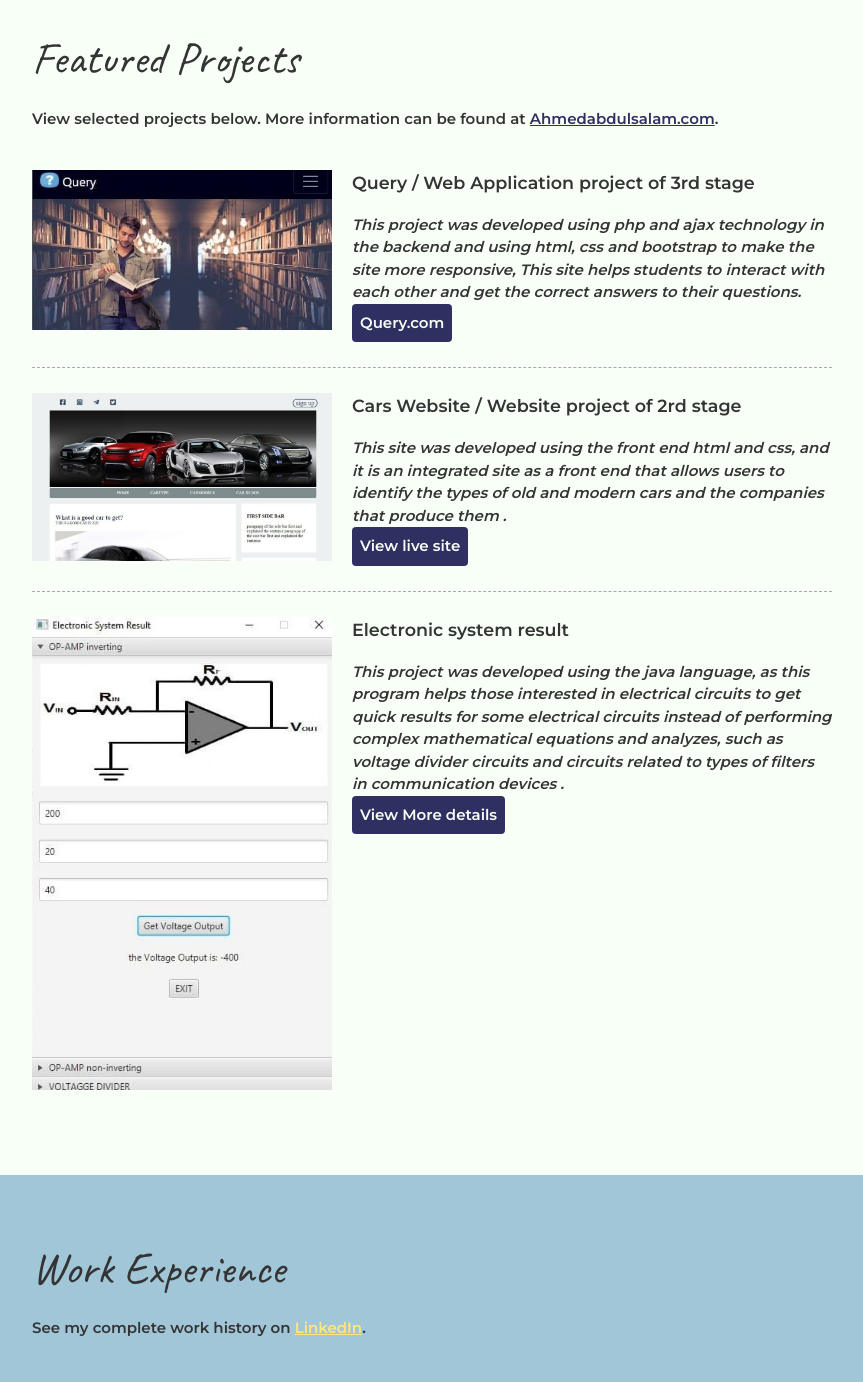
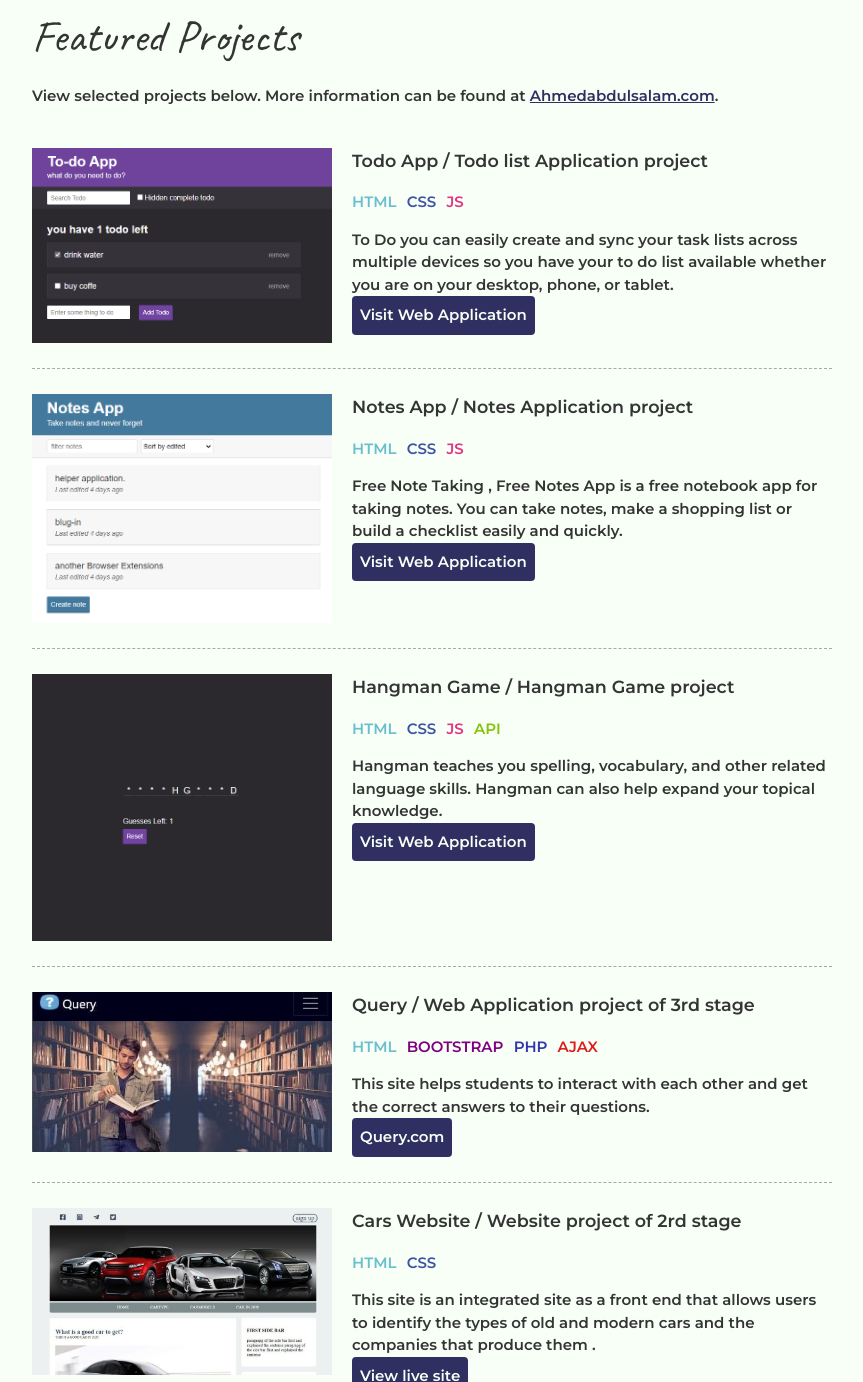
Before and after one commit to AhmedAbdulsalam7/Protofolio, a plain HTML site: page index.html in a window 1280 px wide. Shown: the part 470-1852 px from the top of the page, without its empty margins (208-1071 px from the left). Drawn offline with Linux system fonts and the light colour scheme.

Commit message:
Add files via upload

```diff
--- a/css/styles.css
+++ b/css/styles.css
@@ -92,6 +92,46 @@ h3 ~ p{
   background: rgb(47, 48, 97, 80%);
 
 }
+
+.project-item .technology {
+  padding-left: 0;
+}
+
+.html {
+  color: rgb(106, 190, 205);
+}
+.css {
+  color: rgb(62, 84, 163);
+}
+
+.javascript {
+  color: #e13784
+}
+
+.api {
+  color: #85c20a;
+}
+
+.ajax {
+  color: rgb(221, 29, 29);
+}
+
+.php {
+  color: rgb(52, 52, 172);
+}
+
+.bootstrap {
+  color: purple;
+}
+
+.project-item ul li {
+  /* background-color: rebeccapurple; */
+  display: inline;
+  margin-right: 6px;
+  font-weight: bold;
+  padding-left: 0;
+}
+
 
 /* Work Experience
 ----------------------------------*/
--- a/index.html
+++ b/index.html
@@ -30,10 +30,6 @@
           <p>I'm also exploring more creative
              endeavors to help college students
               excel with technology and collaboration.
-              <a href="#" target="_blank">
-                <br>Query</a>,
-               an online website I’m running with my
-                friend.</p>
       </div>
       </header>
 
@@ -46,30 +42,94 @@
 
           <!-- Project 1 -->
           <section class="project-item">
+            <img src="images/todo.PNG" alt="Todo App project">
+            <h3>Todo App / Todo list Application project</h3>
+            <ul class="technology">
+              <li class="html">HTML</li>
+              <li class="css">CSS</li>
+              <li class="javascript">JS</li>
+            </ul>
+            <p>
+              To Do you can easily create and sync your task lists across multiple devices so you
+               have your to do list available whether you are on your desktop, phone, or tablet.</p>
+
+            <a class="btn" href="https://ahmedabdulsalam-todo-app.netlify.app/">Visit Web Application</a>
+          </section>
+
+          <!-- Project 2 -->
+          <section class="project-item">
+            <img src="images/notes.PNG" alt="Notes App Project">
+            <h3>Notes App / Notes Application project</h3>
+            <ul class="technology">
+              <li class="html">HTML</li>
+              <li class="css">CSS</li>
+              <li class="javascript">JS</li>
+            </ul>
+            <p>
+              Free Note Taking , Free Notes App is a free notebook app for taking notes.
+               You can take notes, make a shopping list or build a checklist easily and quickly.</p>
+
+            <a class="btn" href="https://ahmedabdulsalam.netlify.app/">Visit Web Application</a>
+          </section>
+
+           <!-- Project 3 -->
+           <section class="project-item">
+            <img src="images/game.PNG" alt="Game Project">
+            <h3>Hangman Game / Hangman Game project</h3>
+            <ul class="technology">
+              <li class="html">HTML</li>
+              <li class="css">CSS</li>
+              <li class="javascript">JS</li>
+              <li class="api">API</li>
+            </ul>
+            <p>
+              Hangman teaches you spelling, vocabulary, and other
+               related language skills. Hangman can also help expand your topical knowledge.</p>
+
+            <a class="btn" href="http://abnormal-boats.surge.sh/">Visit Web Application</a>
+          </section>
+
+           <!-- Project 4 -->
+           <section class="project-item">
             <img src="images/home.jpg" alt="Query project 3rd stage">
             <h3>Query / Web Application project of 3rd stage</h3>
-            <p>This project was developed using php and ajax technology in the backend
-               and using html, css and bootstrap to make the site more responsive,
+            <ul class="technology">
+              <li class="html">HTML</li>
+              <li class="bootstrap">BOOTSTRAP</li>
+              <li class="php">PHP</li>
+              <li class="ajax">AJAX</li>
+            </ul>
+            <p>
                 This site helps students to interact with each other and get the correct answers to their questions.</p>
 
             <a class="btn" href="#">Query.com</a>
           </section>
 
-          <!-- Project 2 -->
+          <!-- Project 5 -->
           <section class="project-item">
             <img src="images/homecar.jpg" alt="Cars website">
             <h3>Cars Website / Website project of 2rd stage</h3>
-            <p>This site was developed using the front end html and css, and it is an integrated site as a front end that allows users to identify the types of old and modern cars and the companies that produce them              .</p>
-            <a class="btn" href="#" target="_blank">View live site</a>
+            <ul class="technology">
+              <li class="html">HTML</li>
+              <li class="css">CSS</li>
+            </ul>
+            <p>
+            <p>This site is an integrated site as a front end that allows users to identify the types of old and modern cars and the companies that produce them              .</p>
+            <a class="btn" href="http://christinatruong.com/projects/women-and-tech-redesign.html" target="_blank">View live site</a>
           </section>
 
-          <!-- Project 3 -->
+          <!-- Project 6 -->
           <section class="project-item">
             <img src="images/javafx.jpg" alt="The Electronic system result">
             <h3>Electronic system result</h3>
+            <ul class="technology">
+              <li style="color: brown;">JAVA</li>
+              <li style="color: chocolate;">JAVAFX</li>
+            </ul>
+            <p>
             <p>This project was developed using the java language, as this program helps those interested in electrical circuits to get quick results for some electrical circuits instead of performing complex mathematical equations and analyzes, such as voltage divider circuits and circuits related to types of filters in communication devices
               .</p>
-            <a class="btn" href="#" target="_blank">View More details</a>
+            <a class="btn" href="http://thewireipsum.com" target="_blank">View More details</a>
           </section>
       </div>
       </section>
@@ -78,7 +138,7 @@
       <section class="work-experience">
         <div class="content-wrap item-details divider">
         <h2>Work Experience</h2>
-        <p>See my complete work history on <a href="#">LinkedIn</a>.</p>
+        <p>See my complete work history on <a href="https://www.linkedin.com/in/christinatruong/">LinkedIn</a>.</p>
 
         <!-- Job 1 -->
         <section class="jop-item">
@@ -89,7 +149,7 @@
         </div>
         <div class="jop-details">
           <p>I received training in the Department of Information and Communications, where we were trained to use the modern equipment used in the communications system and to learn about their details and how they work
-            . See more at  <a href="#">ِAhmedabdulsalam.com</a>.</p>
+            . See more at  <a href="http://christinatruong.com">ِAhmedabdulsalam.com</a>.</p>
         </div>
         </section>
         </div>
@@ -103,7 +163,7 @@
           <h2>Education</h2>
 
           <section>
-            <h3>AL-Khawarizmy College - Baghdad, ON</h3>
+            <h3>AL-Kkawarizmy College - Baghdad, ON</h3>
             <p>Webmaster Content Site Design Certificate, 2020-2021</p>
             <p>14 week full-time program covering HTML, CSS, Database, PHP and JavaScript.</p>
           </section>
```
Also changed, not shown: images/game.PNG (added), images/notes.PNG (added), images/todo.PNG (added).
